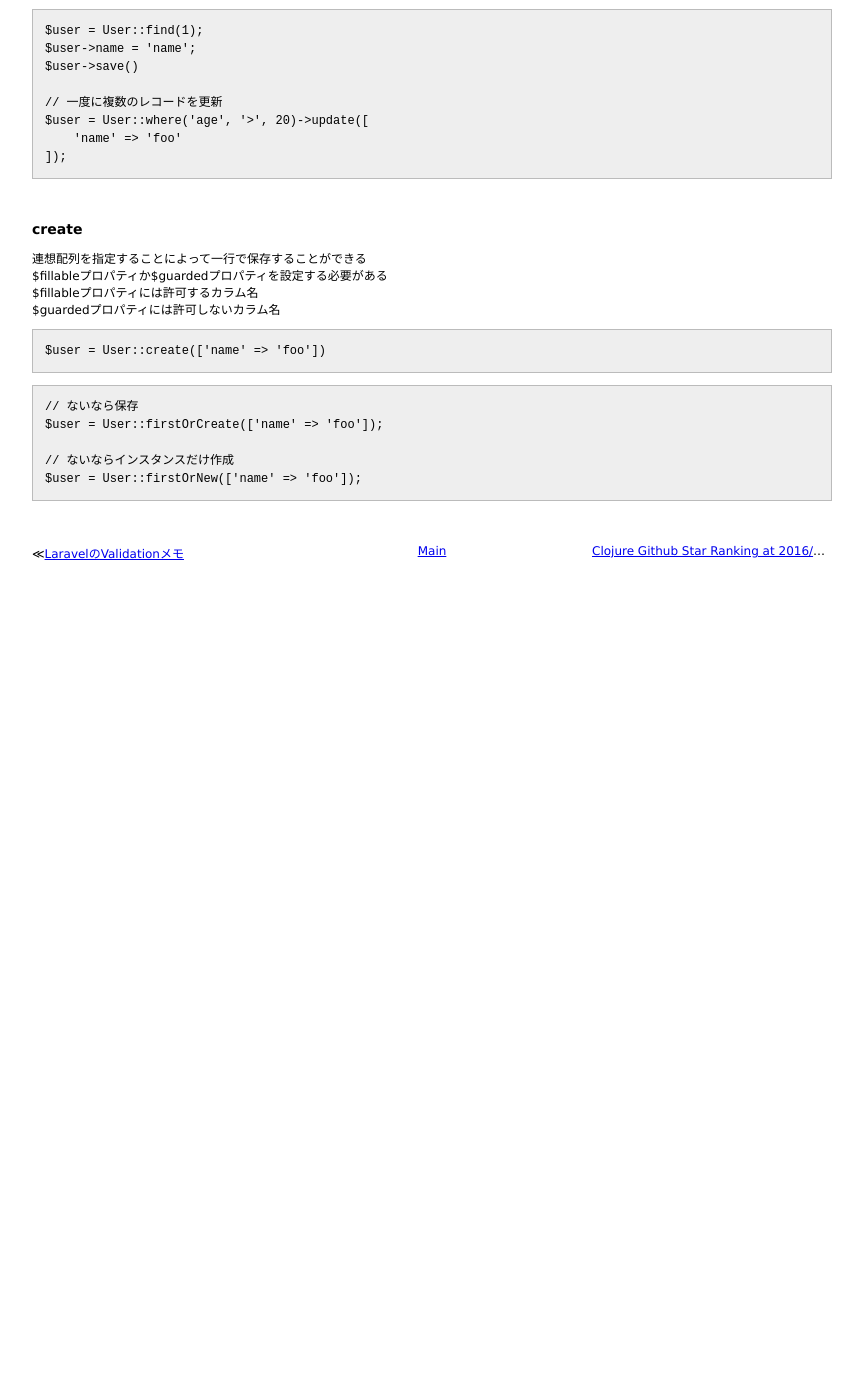
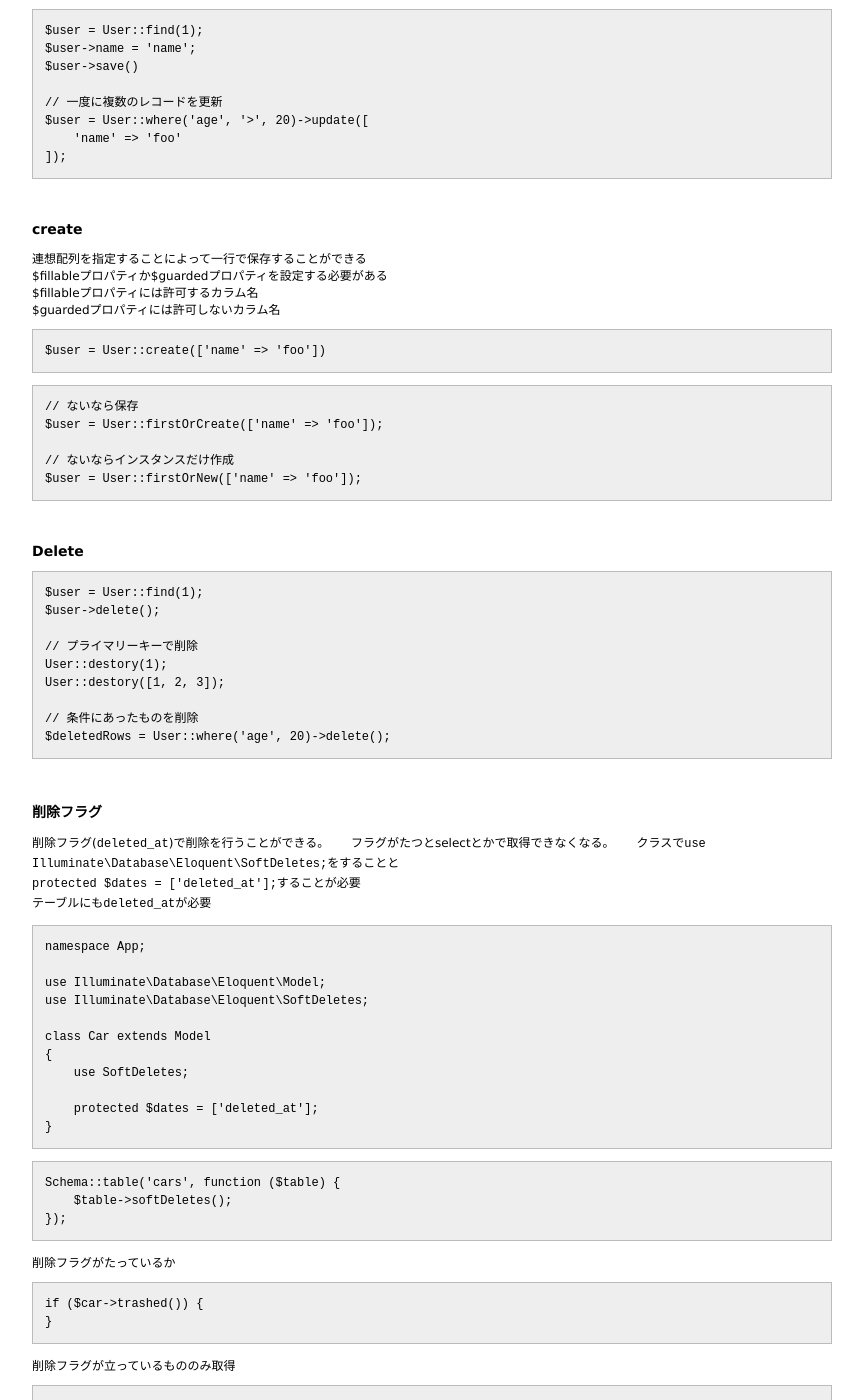
Before and after one commit to 38elements/38elements.github.com, a Jekyll site: the page built from _posts/2016-05-17-eloquent.md, in a window 1280 px wide and 1400 px high, scrolled down 1969 px. Shown: the whole window, without its empty margins (208-1071 px from the left). Built offline with Jekyll 4.4.1, drawn with Linux system fonts in a browser that asks for light colours; before the commit the page ends 2599 px from its top, so only the background shows below that; some of the changed text lies outside the part shown.

Commit message:
Update 2016-05-17-eloquent.md

````diff
--- a/_posts/2016-05-17-eloquent.md
+++ b/_posts/2016-05-17-eloquent.md
@@ -146,3 +146,89 @@ $user = User::firstOrCreate(['name' => 'foo']);
 // ないならインスタンスだけ作成
 $user = User::firstOrNew(['name' => 'foo']);
 ```
+<br>
+
+### Delete
+
+```
+$user = User::find(1);
+$user->delete();
+
+// プライマリーキーで削除
+User::destory(1);
+User::destory([1, 2, 3]);
+
+// 条件にあったものを削除
+$deletedRows = User::where('age', 20)->delete();
+```
+<br>
+
+### 削除フラグ
+削除フラグ(`deleted_at`)で削除を行うことができる。
+フラグがたつとselectとかで取得できなくなる。
+クラスで`use Illuminate\Database\Eloquent\SoftDeletes;`をすることと
+`protected $dates = ['deleted_at'];`することが必要
+テーブルにも`deleted_at`が必要
+
+```
+namespace App;
+
+use Illuminate\Database\Eloquent\Model;
+use Illuminate\Database\Eloquent\SoftDeletes;
+
+class Car extends Model
+{
+    use SoftDeletes;
+
+    protected $dates = ['deleted_at'];
+}
+```
+
+```
+Schema::table('cars', function ($table) {
+    $table->softDeletes();
+});
+```
+
+削除フラグがたっているか
+
+```
+if ($car->trashed()) {
+}
+```
+
+削除フラグが立っているもののみ取得
+
+```
+$cars = App\Car::onlyTrashed()
+            ->where('number', 7)
+            ->get();
+```
+
+削除フラグが立っているもも含める
+
+```
+$cars = App\Car::withTrashed()
+            ->where('number', 7)
+            ->get();
+```
+
+削除フラグを無効にする
+
+```
+$car->restore();
+
+$cars = App\Car::withTrashed()
+            ->where('number', 7)
+            ->restore();
+```
+
+物理削除
+
+```
+$car->forceDelete();
+
+$cars = App\Car::withTrashed()
+            ->where('number', 7)
+            ->forceDelete();
+```
````
